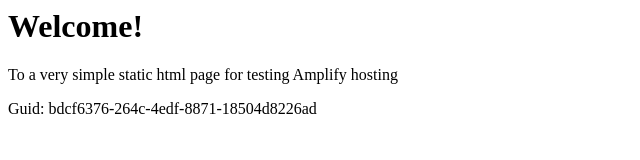
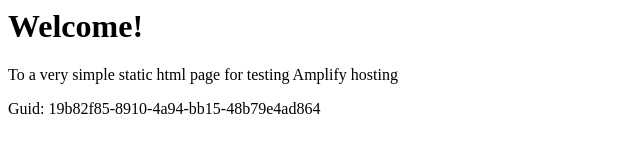
Before and after one commit to aws-aemilia-cmh/Github-PR-Commit-Integration-Test-DoNotTouch-GitHubWebhookPushCanaryTest-v1-preprod-us-east-2, a website: page src/index.html in a window 1280 px wide. Shown: the full height of the page, 0-640 px from the left. Drawn offline with Linux system fonts and the light colour scheme.

Commit message:
commit from integ tests

```diff
--- a/src/index.html
+++ b/src/index.html
@@ -12,6 +12,6 @@
 <body>
     <h1>Welcome!</h1>
     <p>To a very simple static html page for testing Amplify hosting</p>
-    <p>Guid: bdcf6376-264c-4edf-8871-18504d8226ad</p></body>
+    <p>Guid: 19b82f85-8910-4a94-bb15-48b79e4ad864</p></body>
 
 </html>
```
